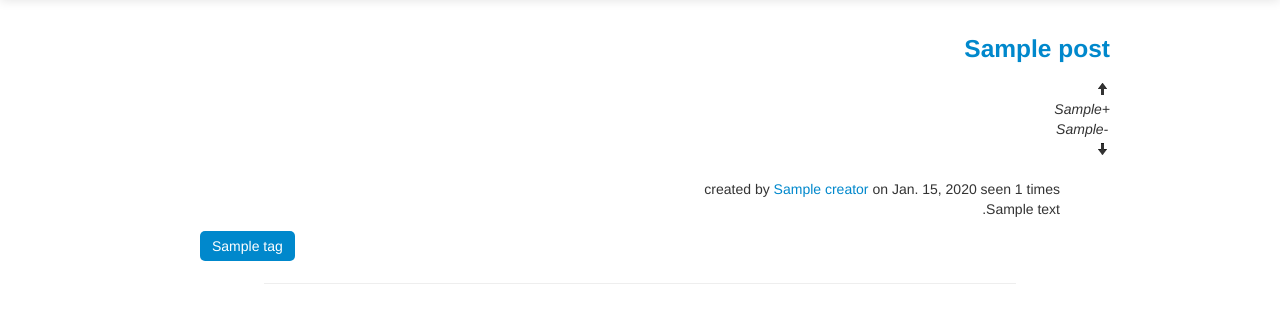
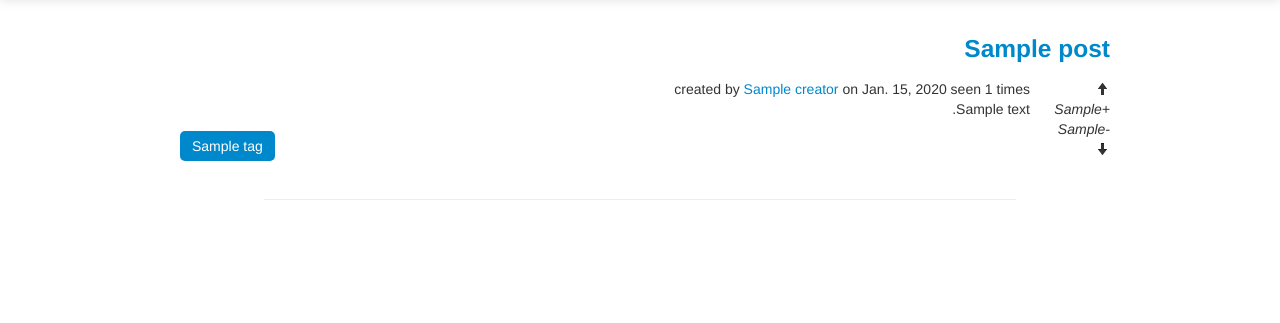
Before and after one commit to aliva/lamenews, a Django app: template lamenews/templates/lame/post.html in a window 1280 px wide. Shown: the part 41-364 px from the top of the page. Run offline with Django 3.2, Linux system fonts and the light colour scheme; the template is opened without the code that fills it: most values are stand-ins (such as "Sample title", 1, 10 or a date in 2020); some libraries are stand-ins or nearby versions.

Commit message:
better interface

```diff
--- a/lamenews/static/css/lamecss.css
+++ b/lamenews/static/css/lamecss.css
@@ -55,3 +55,6 @@ hr{
     width: 80%;
     margin: auto;
 }
+.vite-box li{
+    text-align:center;
+}
--- a/lamenews/templates/lame/post.html
+++ b/lamenews/templates/lame/post.html
@@ -3,7 +3,7 @@
 {% block content %}
 
 <div>
-{% include 'lame/posts.html' with posts=post no_truncate=True%}
+{% include 'lame/posts.html' with posts=post no_truncate=True single=True%}
 </div>
 
 {% endblock %}
--- a/lamenews/templates/lame/posts.html
+++ b/lamenews/templates/lame/posts.html
@@ -2,15 +2,15 @@
 {% for post in posts %}
     <div class='row post'>
         <h3><a href={% url 'lamenews.views.post' post.title %}>{{ post.title }}</a></h3>
-        <div class='pull-right'>
-            <ul class='nav'>
+        <div class='pull-right span1'>
+            <ul class='nav vote-box'>
                 <li>
                     <a href='#' onclick="vote('{% url 'lamenews.views.vote' post.id 'up' %}', {{ post.id }}, 'up', '{{ id_prefix }}');">
                         <i class="icon-arrow-up"></i>
                     </a>
                 </li>
-                <li style="text-align: center;"><i id='{{ id_prefix }}-up-counter-{{ post.id }}'>+{{ post.vote_ups }}</i></li>
-                <li style="text-align: center;"><i id='{{ id_prefix }}-dn-counter-{{ post.id }}'>-{{ post.vote_downs }}</i></li>
+                <li><i id='{{ id_prefix }}-up-counter-{{ post.id }}'>+{{ post.vote_ups }}</i></li>
+                <li><i id='{{ id_prefix }}-dn-counter-{{ post.id }}'>-{{ post.vote_downs }}</i></li>
                 <li>
                     <a href='#' onclick="vote('{% url 'lamenews.views.vote' post.id 'dn' %}', {{ post.id }}, 'dn', '{{ id_prefix }}');">
                         <i class="icon-arrow-down"></i>
@@ -18,7 +18,7 @@
                 </li>
             </ul>
         </div>
-        <div class='span11'>
+        <div {% if not single %}class='span10'{% endif %}>
             <div>created by <a href='{{ post.creator.id }}'>{{ post.creator }}</a>
                 on {{ post.create_date|date}}
                 seen {{ post.visit_count }} times
```
